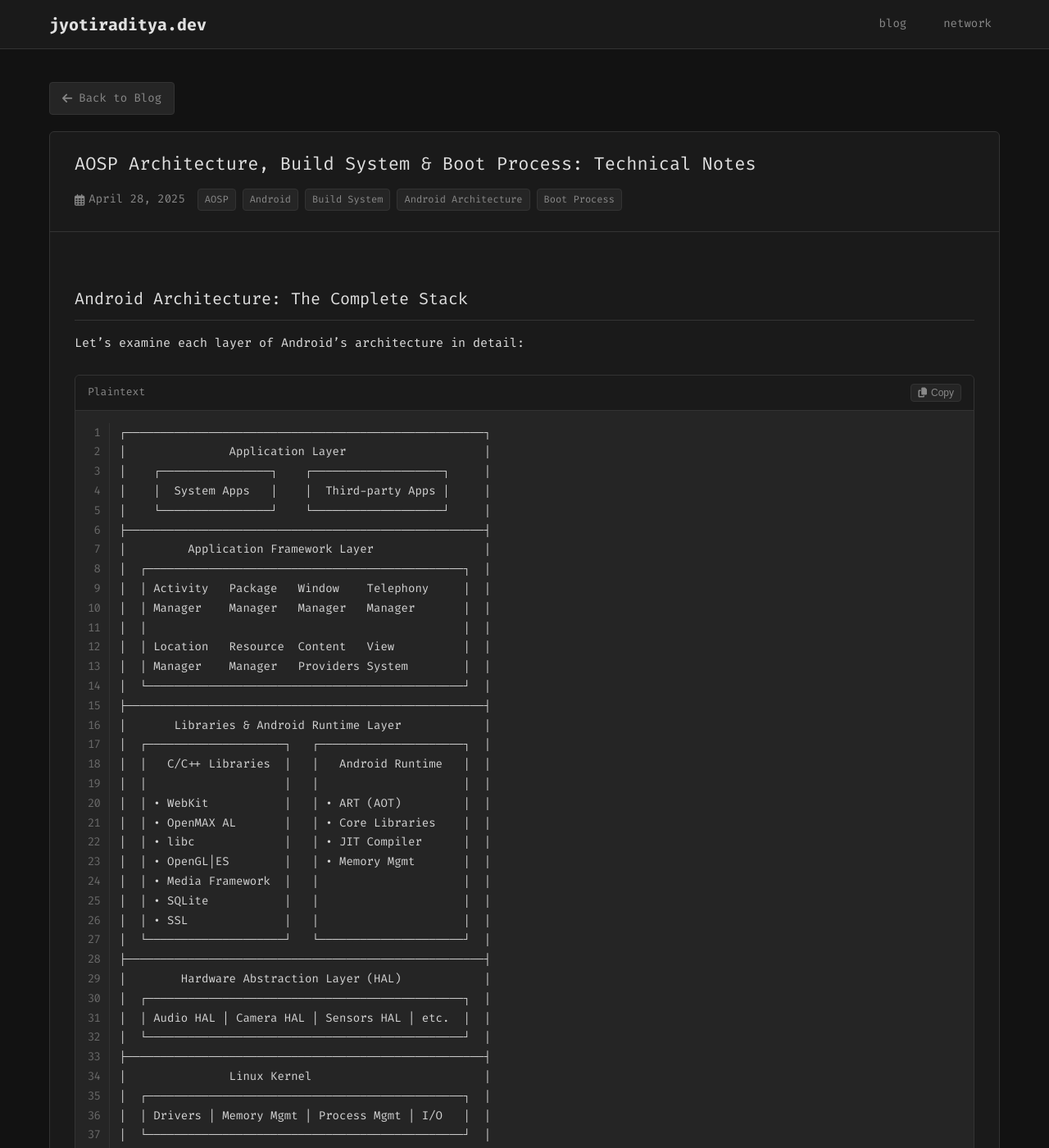
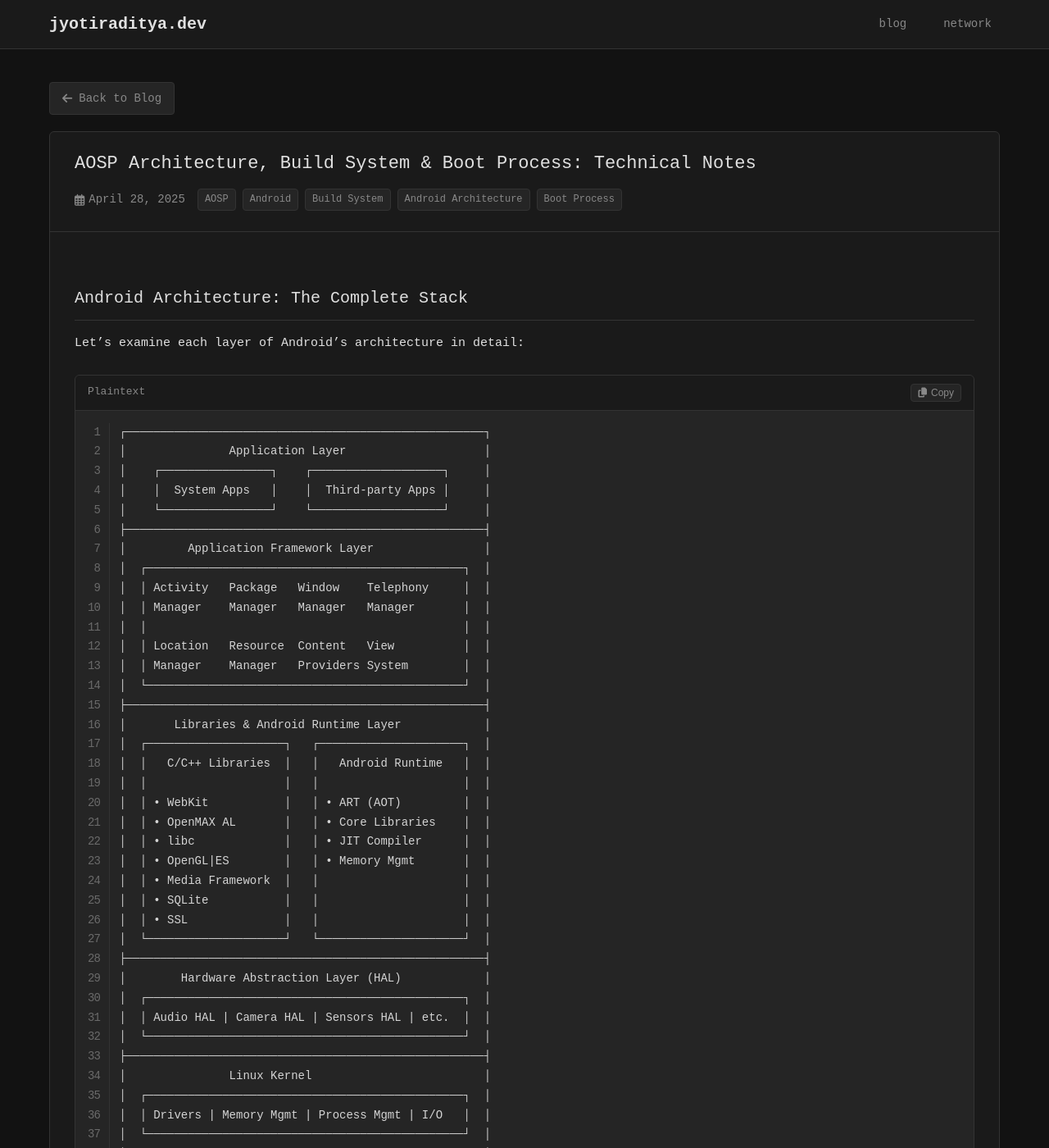
Before and after one commit to imjyotiraditya/imjyotiraditya.github.io, a Jekyll site: the page built from _posts/2025-04-28-aosp-architecture-build-system-boot-process.md, in a window 1280 px wide and 1400 px high. Shown: the whole window at 82% size. Built offline with Jekyll 4.4.1, drawn with Linux system fonts in a browser that asks for light colours; nearby versions of some CDN libraries; some web fonts are replaced.

Commit message:
Switch to Berkeley mono
Signed-off-by: Jyotiraditya Panda <jyotiraditya@aospa.co>

```diff
--- a/_layouts/default.html
+++ b/_layouts/default.html
@@ -29,7 +29,11 @@
     <meta property="twitter:creator" content="@im_jyotiraditya" />
 
     <link rel="icon" href="/assets/images/favicon.ico" type="image/x-icon" />
-    <link href="https://fonts.googleapis.com/css2?family=Fira+Code:wght@300;400;500;600;700&display=swap" rel="stylesheet" />
+
+    <!-- DNS prefetch and font preload for Berkeley Mono -->
+    <link rel="dns-prefetch" href="//r2cdn.perplexity.ai">
+    <link rel="preload" href="https://r2cdn.perplexity.ai/fonts/BerkeleyMono-Regular.woff2" as="font" type="font/woff2" crossorigin>
+
     <link rel="stylesheet" href="https://cdnjs.cloudflare.com/ajax/libs/font-awesome/6.7.2/css/all.min.css" />
     <link rel="stylesheet" href="/assets/css/main.css" />
 
--- a/_sass/_base.scss
+++ b/_sass/_base.scss
@@ -11,7 +11,7 @@ html {
 }
 
 body {
-    font-family: "Fira Code", monospace;
+    font-family: var(--font-mono);
     background-color: var(--background-color);
     color: var(--text-primary);
     line-height: 1.6;
--- a/_sass/_blog.scss
+++ b/_sass/_blog.scss
@@ -76,7 +76,7 @@
     color: var(--text-secondary);
     font-size: 13px;
     line-height: 1.6;
-    font-family: "Fira Code", monospace;
+    font-family: var(--font-mono);
 }
 
 .blog-actions {
@@ -125,7 +125,7 @@
     margin-bottom: 15px;
     line-height: 1.3;
     font-weight: normal;
-    font-family: "Fira Code", monospace;
+    font-family: var(--font-mono);
 }
 
 .blog-post-meta {
@@ -170,7 +170,7 @@
     padding-bottom: 10px;
     border-bottom: 1px solid var(--border-color);
     font-weight: normal;
-    font-family: "Fira Code", monospace;
+    font-family: var(--font-mono);
 }
 
 .blog-post-content h3 {
@@ -178,7 +178,7 @@
     margin: 30px 0 12px;
     color: var(--text-primary);
     font-weight: normal;
-    font-family: "Fira Code", monospace;
+    font-family: var(--font-mono);
 }
 
 .blog-post-content p {
@@ -186,7 +186,7 @@
     line-height: 1.7;
     color: var(--text-primary);
     font-size: 15px;
-    font-family: "Fira Code", monospace;
+    font-family: var(--font-mono);
 }
 
 .blog-post-content ul,
@@ -200,7 +200,7 @@
     color: var(--text-primary);
     line-height: 1.6;
     font-size: 15px;
-    font-family: "Fira Code", monospace;
+    font-family: var(--font-mono);
 }
 
 .blog-post-content a {
@@ -235,7 +235,7 @@
 .code-block-title {
     font-size: 13px;
     color: var(--text-secondary);
-    font-family: "Fira Code", monospace;
+    font-family: var(--font-mono);
 }
 
 .copy-button {
@@ -266,7 +266,7 @@
 }
 
 .blog-post-content code {
-    font-family: "Fira Code", monospace;
+    font-family: var(--font-mono);
     font-size: 14px;
     color: var(--text-secondary);
 }
@@ -333,18 +333,23 @@
 .blog-post-content .keyword {
     color: #ff79c6;
 }
+
 .blog-post-content .function {
     color: #50fa7b;
 }
+
 .blog-post-content .string {
     color: #f1fa8c;
 }
+
 .blog-post-content .number {
     color: #bd93f9;
 }
+
 .blog-post-content .comment {
     color: #6272a4;
 }
+
 .blog-post-content .variable {
     color: #f8f8f2;
 }
--- a/_sass/_variables.scss
+++ b/_sass/_variables.scss
@@ -1,3 +1,12 @@
+/* Font Face Definition */
+@font-face {
+    font-family: 'Berkeley Mono';
+    src: url('https://r2cdn.perplexity.ai/fonts/BerkeleyMono-Regular.woff2') format('woff2');
+    font-weight: normal;
+    font-style: normal;
+    font-display: swap;
+}
+
 /* Variables */
 :root {
     /* Theme Colors */
@@ -17,4 +26,7 @@
     /* Sizing */
     --header-height: 60px;
     --container-width: 1200px;
+
+    /* Fonts */
+    --font-mono: 'Berkeley Mono', monospace;
 }
--- a/assets/css/prism-theme.css
+++ b/assets/css/prism-theme.css
@@ -4,7 +4,7 @@
 
 code[class*="language-"],
 pre[class*="language-"] {
-  font-family: "Fira Code", monospace;
+  font-family: 'Berkeley Mono', monospace;
   font-size: 14px;
   line-height: 1.6;
   text-align: left;
@@ -24,7 +24,7 @@ pre[class*="language-"] {
   margin: 0;
 }
 
-:not(pre) > code[class*="language-"] {
+:not(pre)>code[class*="language-"] {
   padding: 2px 5px;
   border-radius: 3px;
   white-space: normal;
@@ -127,7 +127,7 @@ pre.line-numbers {
   counter-reset: linenumber;
 }
 
-pre.line-numbers > code {
+pre.line-numbers>code {
   position: relative;
   white-space: inherit;
 }
@@ -144,12 +144,12 @@ pre.line-numbers > code {
   user-select: none;
 }
 
-.line-numbers-rows > span {
+.line-numbers-rows>span {
   display: block;
   counter-increment: linenumber;
 }
 
-.line-numbers-rows > span:before {
+.line-numbers-rows>span:before {
   content: counter(linenumber);
   color: #6a6a6a;
   display: block;
```
